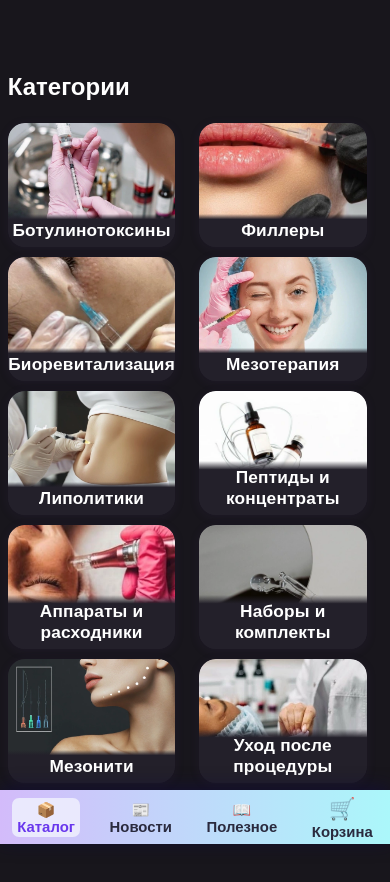
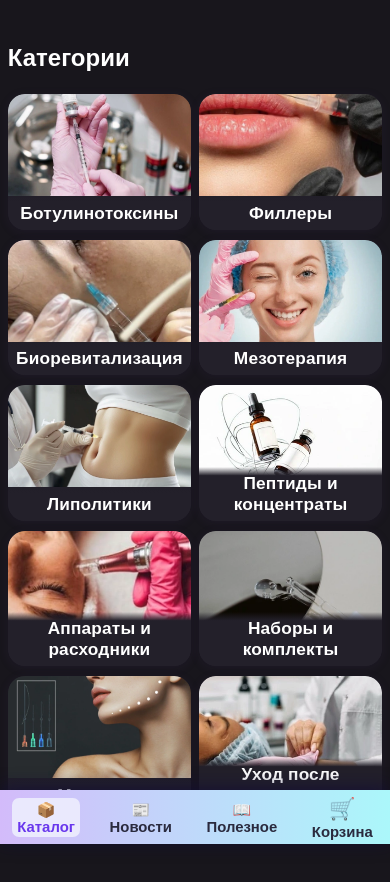
Before and after one commit to AlexSalavat/facade-stone-app, a React (Vite) app: page /catalog in a window 390 px wide. Shown: the top 882 px of the page. Built offline with nearby package versions, Linux system fonts and the light colour scheme.

Commit message:
first da

```diff
--- a/src/components/CategoryCard.css
+++ b/src/components/CategoryCard.css
@@ -1,37 +1,52 @@
 .category-card {
-  background: #201e26;
-  border-radius: 18px;
+  border-radius: 17px;
   overflow: hidden;
-  box-shadow: 0 1px 11px #2c22530a;
+  box-shadow: 0 2px 16px 0 rgba(80,55,130,0.11);
   cursor: pointer;
   display: flex;
   flex-direction: column;
-  justify-content: flex-end;
-  position: relative;
-  height: 128px;
-  transition: transform 0.09s, box-shadow 0.14s;
+  align-items: stretch;
+  transition: box-shadow 0.15s, transform 0.11s;
+  background: none;
+  margin: 0;
+  min-width: 0;
 }
+
 .category-card-img {
   width: 100%;
-  height: 100%;
+  height: 135px; /* стало выше! */
   object-fit: cover;
   display: block;
-  position: absolute;
-  top: 0; left: 0; right: 0; bottom: 0;
+  border-radius: 17px 17px 0 0;
 }
+
 .category-card-title {
-  position: relative;
-  z-index: 2;
-  background: linear-gradient(to top, #161218e8 90%, #0000 100%);
-  color: #fff;
-  font-size: 0.99rem;
+  font-size: 0.97rem;
   font-family: 'Montserrat', Arial, sans-serif;
   font-weight: 600;
-  text-align: left;
-  padding: 0.67em 0.75em 0.56em 0.75em;
+  color: #fff;
+  background: rgba(22,22,25, 0.38);
+  text-align: center;
+  padding: 8px 0 9px 0; /* чуть больше паддинг */
+  border-radius: 0 0 17px 17px;
   width: 100%;
+  margin: 0;
+  letter-spacing: 0.02em;
+  box-sizing: border-box;
 }
+
 @media (max-width: 700px) {
-  .category-card { height: 23vw; min-height: 92px; }
-  .category-card-title { font-size: 0.90rem; }
+  .category-card-img {
+    height: 28vw;  /* стало выше для мобильных */
+    min-height: 85px;
+    border-radius: 13px 13px 0 0;
+  }
+  .category-card-title {
+    font-size: 0.85rem;
+    padding: 5px 0 6px 0;
+    border-radius: 0 0 13px 13px;
+  }
+  .category-card {
+    border-radius: 13px;
+  }
 }
```
